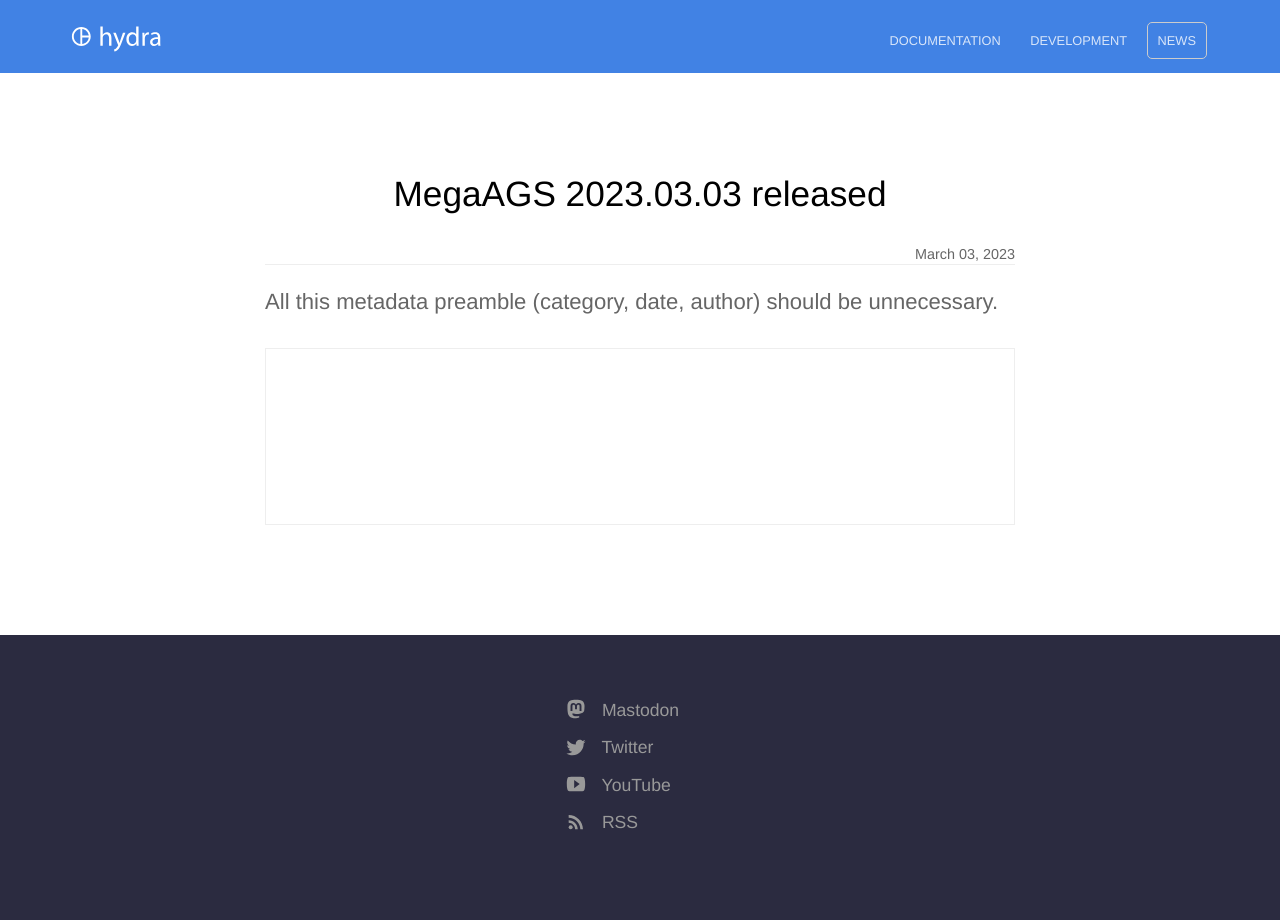
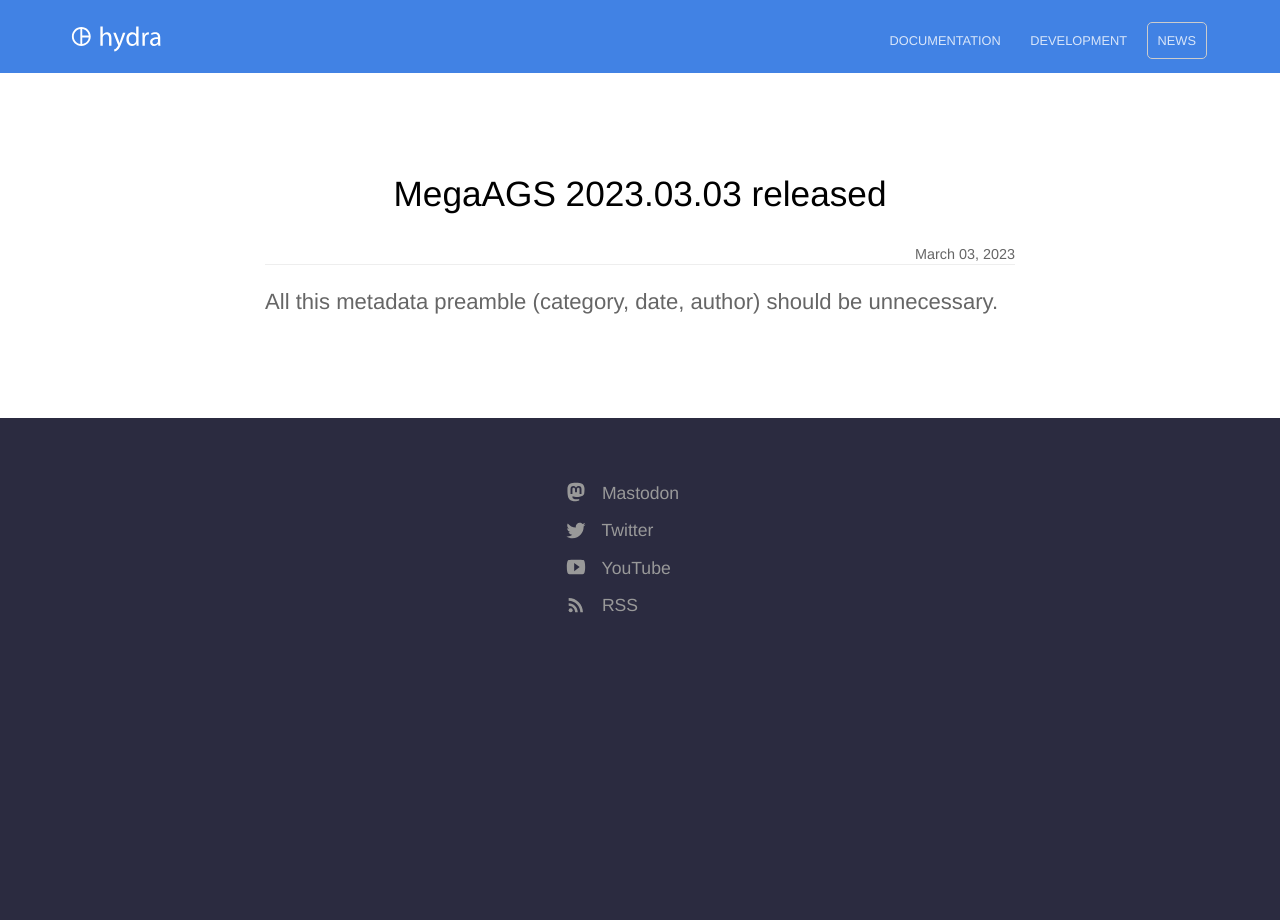
Before and after one commit to amigavision/amigavision.github.io, a Jekyll site: the page built from _posts/2023-03-03-megaags-2023-03-03.md, in a window 1280 px wide. Built offline with Jekyll 4.4.1, drawn with Linux system fonts in a browser that asks for light colours.

Commit message:
Remove author, comments

```diff
--- a/_layouts/post.html
+++ b/_layouts/post.html
@@ -8,13 +8,6 @@ layout: page
 	<div class="post-content">
 		{{ content }}
 
-		<div class="author">
-			{% assign author_id = page.author_staff_member | prepend: "/staff_members/" | append: "/" %}
-			{% assign author = site.staff_members | where: "url", author_id | first %}
-			<div class="square-image"><img src="{% include relative-src.html src=author.image_path %}" alt="{{ author.name }}"/></div>
-			<p class="blurb">{{ author.blurb }}</p>
-		</div>
-
 		<div class="blog-navigation">
 			{% if page.previous.url %}
 				<a class="prev" href="{% include relative-src.html src=page.previous.url %}">&laquo; {{ page.previous.title }}</a>
@@ -23,24 +16,5 @@ layout: page
 				<a class="next" href="{% include relative-src.html src=page.next.url %}">{{ page.next.title }} &raquo;</a>
 			{% endif %}
 		</div>
-
-		{% if site.disqus_shortname and page.comments %}
-			<div id="disqus_thread"></div>
-			<script>
-				var disqus_shortname = '{{ site.disqus_shortname }}';
-				var disqus_config = function () {
-					this.page.url = "{{ page.url | prepend: site.url }}";
-					this.page.identifier = "{{ page.id }}";
-				};
-
-				(function() {  // DON'T EDIT BELOW THIS LINE
-					var d = document, s = d.createElement('script');
-					s.src = '//' + disqus_shortname + '.disqus.com/embed.js';
-					s.setAttribute('data-timestamp', +new Date());
-					(d.head || d.body).appendChild(s);
-				})();
-			</script>
-			<noscript>Please enable JavaScript to view the <a href="https://disqus.com/?ref_noscript" rel="nofollow">comments powered by Disqus.</a></noscript>
-		{% endif %}
 	</div>
 </div>
```
